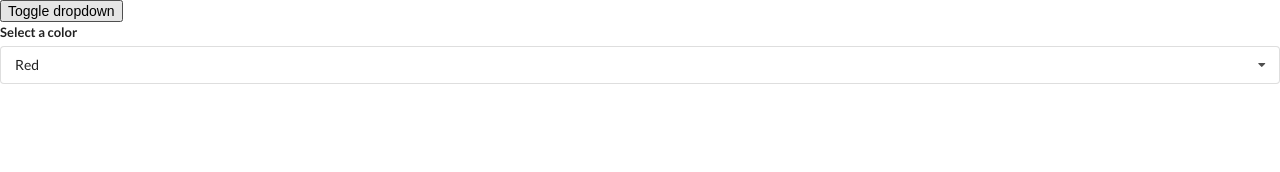
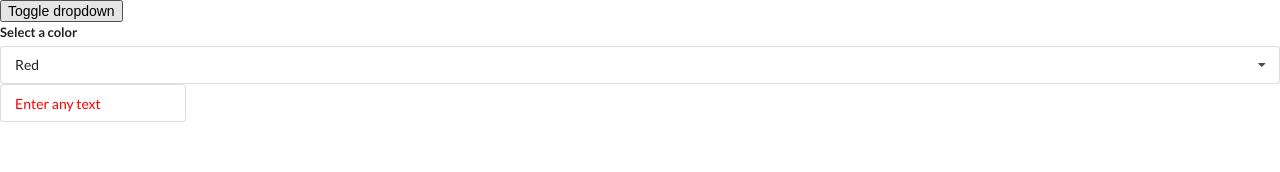
Before and after one commit to Swdenis/WikiWidgets, a React (Create React App) app: page / in a window 1280 px wide. Shown: the top 172 px of the page. Built offline with nearby package versions, Linux system fonts and the light colour scheme.

Commit message:
Added the template text to dropdown

```diff
--- a/src/components/Dropdown.js
+++ b/src/components/Dropdown.js
@@ -2,7 +2,7 @@ import React, {useState, useEffect, useRef} from 'react';
 
 const Dropdown = ({options,selected,onSelectedChange}) => {
     const ref = useRef();
-
+    const [text,setText] = useState('Enter any text');
     const [open, setOpen] = useState(false);
 
     useEffect(()=>
@@ -40,7 +40,8 @@ const Dropdown = ({options,selected,onSelectedChange}) => {
     });
 
     return(
-        <div ref={ref} className="ui form">
+        <div>
+            <div ref={ref} className="ui form">
             <div className="field">
                 <label className="label">Select a color</label>
                 <div onClick={
@@ -54,6 +55,11 @@ const Dropdown = ({options,selected,onSelectedChange}) => {
                 </div>
             </div>
         </div>
+        <div class="ui input">
+        <input style={{color:`${selected.value}`}} type="text" value={text} onChange={e => setText(e.target.value)}/>
+        </div>
+        </div>
+
     );
 }
 
```
Also changed, not shown: 1 other file (tests, documents, lock files or other folders).
